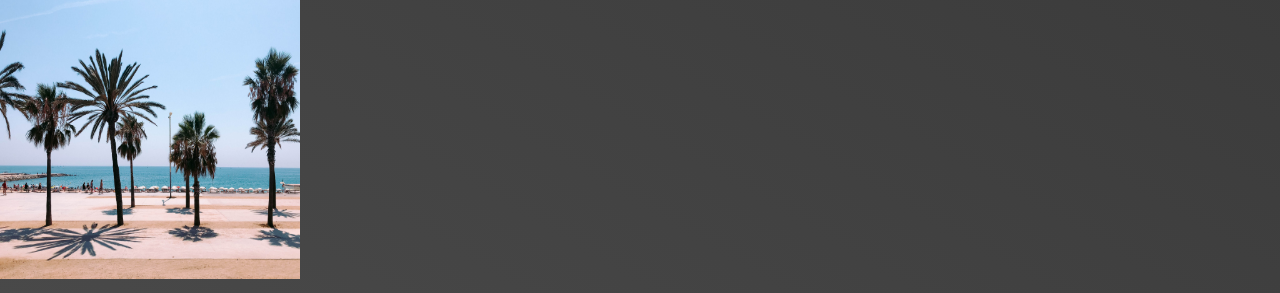
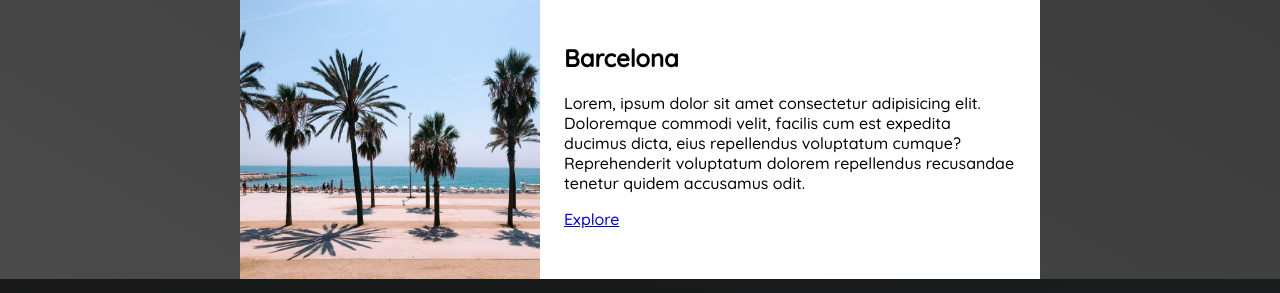
Before and after one commit to elvan/travel-website-css-layouts, a plain HTML site: page places.html in a window 1280 px wide. Shown: the part 100-393 px from the top of the page. Drawn offline with Linux system fonts and the light colour scheme.

Commit message:
creating the card look

```diff
--- a/css/places.css
+++ b/css/places.css
@@ -6,7 +6,22 @@ header {
   position: static;
 }
 
+main ul {
+  width: 800px;
+  margin: 0 auto;
+}
+
+main li {
+  display: flex;
+  flex-direction: row;
+  background-color: white;
+}
+
 main li img {
   width: 300px;
   height: 280px;
 }
+
+.item-content {
+  padding: 24px;
+}
--- a/places.html
+++ b/places.html
@@ -32,7 +32,7 @@
       <ul>
         <li>
           <img src="./images/places/barcelona.jpg" alt="barcelona" />
-          <div>
+          <div class="item-content">
             <h2>Barcelona</h2>
             <p>
               Lorem, ipsum dolor sit amet consectetur adipisicing elit.
@@ -40,9 +40,9 @@
               eius repellendus voluptatum cumque? Reprehenderit voluptatum
               dolorem repellendus recusandae tenetur quidem accusamus odit.
             </p>
-          </div>
-          <div class="actions">
-            <a href="#">Explore</a>
+            <div class="actions">
+              <a href="#">Explore</a>
+            </div>
           </div>
         </li>
       </ul>
```
